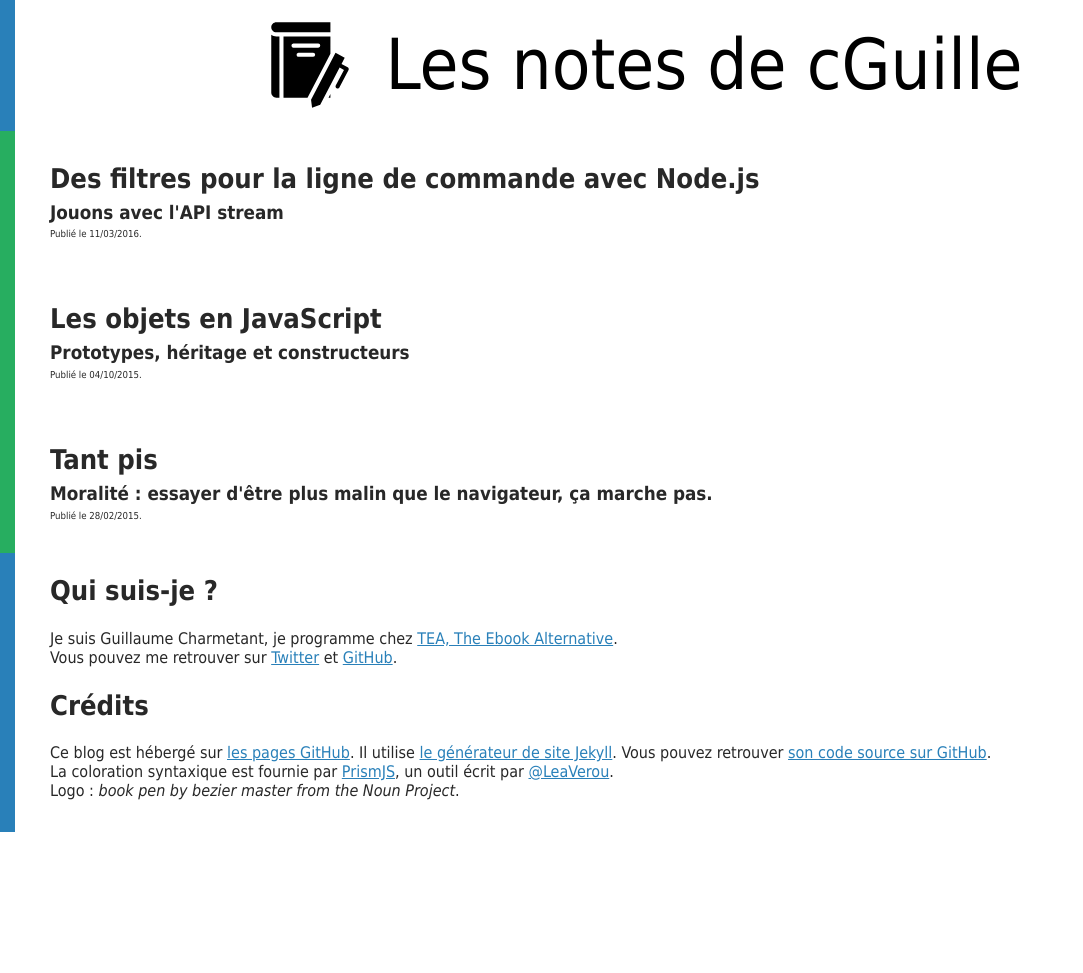
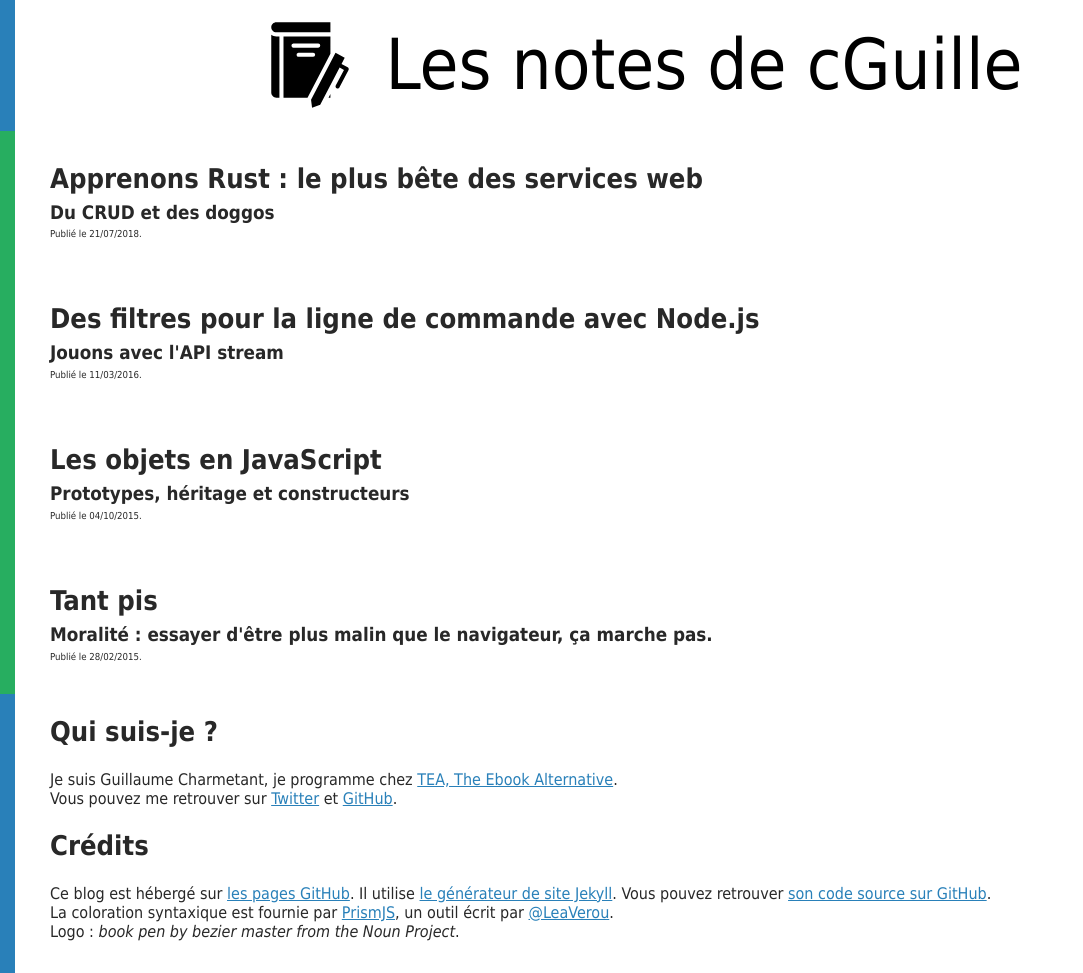
Before and after one commit to cGuille/cGuille.github.io, a Jekyll site: the page built from index.html, in a window 1280 px wide. Shown: the whole page, without its empty margins (0-1083 px from the left). Built offline with Jekyll 4.4.1, drawn with Linux system fonts in a browser that asks for light colours; before the commit the page ends 900 px from its top, so only the background shows below that; part of the change alters nothing that is shown.

Commit message:
add doggos CRUD post

```diff
--- /dev/null
+++ b/_posts/2018-07-21-apprendre-rust-http-crud.html
@@ -0,0 +1,504 @@
+---
+layout: post
+title: "Apprenons Rust : le plus bête des services web"
+subtitle: "Du CRUD et des doggos"
+keywords: ['Rust', 'HTTP', 'REST', 'actix', 'actix-web']
+---
+
+<h2>Introduction</h2>
+
+<p>
+    À des fins d'apprentissage, je souhaite créer un microservice HTTP très simple en Rust.
+    Par très simple j'entends : faire du CRUD sur une ressource. Je vais donc écrire ici
+    petit à petit mes notes pour mettre en place une API de gestion de doggos. Pourquoi une
+    API de gestion de doggos ? <i>Well, because I can</i>.
+</p>
+
+<p>
+    Le but du jeu est est d'obtenir un service web permettant au minimum d'enregistrer et lire
+    des informations sur des doggos à l'aide des routes suivantes :
+</p>
+
+<table>
+    <thead>
+        <tr>
+            <th>Méthode</th>
+            <th>Chemin</th>
+            <th>Description</th>
+        </tr>
+    </thead>
+    <tbody>
+        <tr>
+            <td class="mono">POST</td>
+            <td class="mono">/doggos</td>
+            <td>
+                Enregistre les informations sur un doggo,
+                passées en JSON dans le corps de la requête.
+            </td>
+        </tr>
+        <tr>
+            <td class="mono">GET</td>
+            <td class="mono">/doggos/:doggo_id</td>
+            <td>
+                Récupère les informations sur un doggo.
+            </td>
+        </tr>
+    </tbody>
+</table>
+
+<h2>Mise en place du projet</h2>
+
+<p>
+    On commence par créer un projet Cargo. Cargo est l'outil de build et de gestion de dépendances fourni
+    avec la chaine d'outils de Rust.
+</p>
+
+<pre><code class="language-bash"># L'argument `--bin` permet de préciser qu'on souhaite créer un binaire et non une bibliothèque
+cargo init --bin doggos
+
+cd doggos
+cargo run
+</code></pre>
+
+<p>
+    Le seul framework web que j'ai déjà un peu pratiqué lors de ma découverte du langage n'étant plus
+    maintenu, j'ai choisi d'essayer <a href="https://actix.rs">actix-web</a> qui semble aujourd'hui
+    l'un des choix les plus populaires.<br />
+    On ajoute donc la dépendance dans le <span class="mono">Cargo.toml</span>, puis on prend le code
+    d'exemple. du framework pour transformer notre hello world de la console en hello world over HTTP.
+    Voici à quoi ressemble désormais notre <span class="mono">main</span> :
+</p>
+
+<pre><code class="language-rust">extern crate actix_web;
+use actix_web::{server, App, HttpRequest};
+
+fn index(_req: HttpRequest) -&gt; &'static str {
+    "Hello world!"
+}
+
+fn main() {
+    server::new(|| App::new().resource("/", |r| r.f(index)))
+        .bind("127.0.0.1:8088")
+        .unwrap()
+        .run();
+}
+</code></pre>
+
+<h2>Des doggos !</h2>
+
+<p>
+    Nous allons manipuler des doggos, il est donc temps de définir une structure pour les représenter :
+</p>
+
+<pre><code class="language-rust">struct Doggo {
+    id: String,
+    name: String,
+}
+</code></pre>
+
+<p>
+    Comme discuté dans l'introduction, on souhaite disposer de deux routes différentes. L'une d'entre-elles
+    nécessite de parser du JSON représentant un doggo. On ajoute donc en dépendance serde et serde_derive,
+    et on dérive le trait <span class="mono">Deserialize</span> sur notre structure :
+</p>
+
+<pre><code class="language-rust">#[derive(Deserialize)]
+struct Doggo {
+// …
+</code></pre>
+
+On peut désormais définir nos routes, et dans chacuns de leurs handlers, extraire les informations
+nécessaires à leur traitement. Voici à quoi ressemble désormais notre <span class="mono">main.rs</span> :
+
+<pre><code class="language-rust">extern crate actix_web;
+#[macro_use] extern crate serde_derive;
+use actix_web::{server, http, App, Path, Json};
+
+#[derive(Deserialize)]
+struct Doggo {
+    id: String,
+    name: String,
+}
+
+fn register_doggo(doggo: Json&lt;Doggo&gt;) -&gt; String {
+    format!("Welcome {}! Good boy.", doggo.name)
+}
+
+fn fetch_doggo(path: Path&lt;(String,)&gt;) -&gt; String {
+    format!("Hello again, good boy {}!", path.0)
+}
+
+fn main() {
+    let server = server::new(||
+        App::new()
+            .resource("/doggos", |r| r.method(http::Method::POST).with(register_doggo))
+            .resource("/doggos/{doggo_id}", |r| r.method(http::Method::GET).with(fetch_doggo))
+    );
+
+    server.bind("127.0.0.1:8088").unwrap().run();
+}
+</code></pre>
+
+On peut tester notre serveur web avec les commandes <a href="https://httpie.org/">HTTPie</a> suivantes :
+<pre><code class="language-bash"># Register:
+http -v POST localhost:8088/doggos &lt;&lt;JSON
+{
+    "id": "963766e8-2b4a-4e4b-a4c6-1e09a16509c9",
+    "name": "Rantanplan"
+}
+JSON
+
+# Fetch:
+http -v localhost:8088/doggos/963766e8-2b4a-4e4b-a4c6-1e09a16509c9
+</code></pre>
+
+On obtient alors les flux HTTP suivants :
+
+<pre><code class="language-http">POST /doggos HTTP/1.1
+Accept: application/json
+Accept-Encoding: gzip, deflate
+Connection: keep-alive
+Content-Length: 79
+Content-Type: application/json
+Host: localhost:8088
+User-Agent: HTTPie/0.9.2
+
+{
+    "id": "963766e8-2b4a-4e4b-a4c6-1e09a16509c9",
+    "name": "Rantanplan"
+}
+
+HTTP/1.1 200 OK
+content-length: 29
+content-type: text/plain; charset=utf-8
+date: Sun, 22 Jul 2018 07:30:31 GMT
+
+Welcome Rantanplan! Good boy.
+</code></pre>
+
+<pre><code class="language-http">GET /doggos/963766e8-2b4a-4e4b-a4c6-1e09a16509c9 HTTP/1.1
+Accept: */*
+Accept-Encoding: gzip, deflate
+Connection: keep-alive
+Host: localhost:8088
+User-Agent: HTTPie/0.9.2
+
+HTTP/1.1 200 OK
+content-length: 59
+content-type: text/plain; charset=utf-8
+date: Sun, 22 Jul 2018 07:31:00 GMT
+
+Hello again, good boy 963766e8-2b4a-4e4b-a4c6-1e09a16509c9!
+</code></pre>
+
+<p>
+    Comme vous l'avez remarqué, on n'arrive pas encore vraiment à récupérer les informations
+    de notre cher doggo. C'est parce qu'on n'a pas encore de persistance dans notre
+    application.
+</p>
+
+<h2>Conserver l'état de l'application</h2>
+
+<p>
+    Nous allons donc introduire une notion de <i>repository</i> :
+</p>
+
+<pre><code class="language-rust">struct InMemoryDoggoRepository {
+    map: HashMap&lt;String, Doggo&gt;,
+}
+
+impl InMemoryDoggoRepository {
+    pub fn new() -&gt; InMemoryDoggoRepository {
+        InMemoryDoggoRepository {
+            map: HashMap::new(),
+        }
+    }
+
+    fn save(&mut self, doggo: Doggo) {
+        self.map.insert(doggo.id.to_owned(), doggo.to_owned());
+    }
+
+    fn find(&self, doggo_id: &String) -&gt; Option&lt;Doggo&gt; {
+        match self.map.get(doggo_id) {
+            None =&gt; None,
+            Some(doggo) =&gt; Some(doggo.to_owned()),
+        }
+    }
+}
+</code></pre>
+
+<p>
+    La dernière chose dont nous avons besoin pour terminer notre application, c'est de
+    pouvoir partager un <i>repository</i> entre nos différents handlers. Nous allons donc créer un
+    état pour notre application. Cet état contiendra le <i>repository</i> et nous permettra de
+    l'utiliser dans le traitement des différentes requêtes.
+</p>
+
+<pre><code class="language-rust">// On définit notre état partagé:
+struct AppState {
+    repo: InMemoryDoggoRepository,
+}
+
+// …
+
+// On initialise l'état partagé lors de la création de l'application:
+App::with_state(AppState { repo: InMemoryDoggoRepository::new() })
+</code></pre>
+
+<p>
+    Seulement, cela va malheureusement être un petit peu plus compliqué que cela. En effet,
+    le framework traite les requêtes en parallèle dans plusieurs <i>thread</i>. La
+    documentation indique d'ailleurs :
+</p>
+
+<blockquote cite="https://actix.rs/docs/application/#state">
+    Note : le serveur HTTP requiert une <i>factory</i> d'application plutôt qu'une instance d'application.
+    Il construit une instance d'application pour chaque <i>thread</i>, ce qui signifie que l'état de l'application
+    doit être construit plusieurs fois. Si vous avez besoin de partager l'état entre différents <i>thread</i>,
+    il faudra utiliser un objet partagé, par exemple avec le type <span class="mono">Arc</span>.
+</blockquote>
+<cite>La documentation du framework actix-web, maladroitement traduite par mes soins.</cite>
+
+<p>
+    De notre côté, le type <span class="mono">Arc</span> ne suffira pas. Il s'agit en effet d'un type permettant
+    de conserver une référence vers un objet avec un système de comptage de références (le « rc » de Arc correspond à
+    <i>Reference Counted</i>) compatible avec un environnement concurrent (le « A » de Arc correspond à
+    <i>Atomically</i>).<br />
+    Notre problème avec <span class="mono">Arc</span> est décrit dès le début de la documentation du type :
+</p>
+
+<blockquote cite="https://doc.rust-lang.org/std/sync/struct.Arc.html">
+    Par défaut, les références partagées sont immuables en Rust, et <span class="mono">Arc</span> n'y fait pas
+    exception : vous ne pouvez pas obtenir une référence modifiable vers les données contenues par un
+    <span class="mono">Arc</span>. Si vous avez besoin de modifier à travers un <span class="mono">Arc</span>,
+    utilisez <span class="mono">Mutex</span>, <span class="mono">RwLock</span>, ou un des types
+    <span class="mono">Atomic</span>.
+</blockquote>
+<cite>La documentation du type <span class="mono">Arc</span>, maladroitement traduite par mes soins.</cite>
+
+<p>
+    Je passe sur les types atomiques, qui ne me semblent pas adaptés.
+    Nous avons donc le choix entre utiliser un Mutex, qui permet de n'accéder aux données qu'après avoir obtenu
+    un verrou, ou bien un RwLock. Nous allons choisir cette dernière solution, qui est similaire à un Mutex mais
+    qui permet de distinguer les verrous en lecture et en écriture. C'est pertinent dans notre cas où nous avons
+    un handler qui va écrire des données, et un autre qui ne fera que lire : inutile de bloquer l'accès aux
+    données dans les moments où nous ne faisons que de la lecture.<br />
+    Toutefois, un RwLock ne suffit pas ! Il permet bel et bien de partager les données de façon sûre, mais il
+    doit lui-même être partagé entre plusieurs threads. Pour cela on peut en revanche utiliser un Arc. Voici
+    le code complet de notre <span class="mono">main.rs</span> une fois que c'est fait :
+</p>
+
+<pre><code class="language-rust">extern crate actix_web;
+#[macro_use] extern crate serde_derive;
+
+use actix_web::{server, http, HttpResponse, Responder, App, State, Path, Json};
+use std::collections::HashMap;
+use std::sync::{Arc, RwLock};
+
+#[derive(Clone,Deserialize)]
+struct Doggo {
+    id: String,
+    name: String,
+}
+
+struct InMemoryDoggoRepository {
+    map: HashMap&lt;String, Doggo&gt;,
+}
+
+impl InMemoryDoggoRepository {
+    pub fn new() -&gt; InMemoryDoggoRepository {
+        InMemoryDoggoRepository {
+            map: HashMap::new(),
+        }
+    }
+
+    fn save(&mut self, doggo: Doggo) {
+        self.map.insert(doggo.id.to_owned(), doggo.to_owned());
+    }
+
+    fn find(&self, doggo_id: &String) -&gt; Option&lt;Doggo&gt; {
+        match self.map.get(doggo_id) {
+            None =&gt; None,
+            Some(doggo) =&gt; Some(doggo.to_owned()),
+        }
+    }
+}
+
+struct AppState {
+    locked_repo: Arc&lt;RwLock&lt;InMemoryDoggoRepository&gt;&gt;,
+}
+
+fn register_doggo((state, json_doggo): (State&lt;AppState&gt;, Json&lt;Doggo&gt;)) -&gt; impl Responder {
+    let mut repo = state.locked_repo.write().unwrap();
+
+    repo.save(json_doggo.into_inner().to_owned());
+
+    HttpResponse::Ok()
+}
+
+fn fetch_doggo((state, path) : (State&lt;AppState&gt;, Path&lt;(String,)&gt;)) -&gt; impl Responder {
+    let repo = state.locked_repo.read().unwrap();
+
+    match repo.find(&path.0) {
+        None =&gt; HttpResponse::NotFound().body("oops"),
+        Some(doggo) =&gt; HttpResponse::Ok().body(doggo.name),
+    }
+}
+
+fn main() {
+    let locked_repo = Arc::new(RwLock::new(InMemoryDoggoRepository::new()));
+
+    let server = server::new(move ||
+        App::with_state(AppState { locked_repo: Arc::clone(&locked_repo) })
+            .resource("/doggos", |r| r.method(http::Method::POST).with(register_doggo))
+            .resource("/doggos/{doggo_id}", |r| r.method(http::Method::GET).with(fetch_doggo))
+    );
+
+    server.bind("127.0.0.1:8088").unwrap().run();
+}
+</code></pre>
+
+<h2>Finitions</h2>
+
+<p>
+    En dérivant le <span class="mono">trait</span> <span class="mono">Serialize</span> en plus de
+    <span class="mono">Deserialize</span>, on peut facilement renvoyer du JSON dans les reponses. <br />
+</p>
+
+<h2>Résultat</h2>
+
+<p>
+    Le code complet est disponible <a href="https://github.com/cGuille/doggos">sur GitHub</a>.
+</p>
+
+<p>
+    On peut tester un worflow d'appels d'API :
+</p>
+
+<pre><code class="language-bash"># On essaie de récupérer un doggo qui n'existe pas:
+http -v localhost:8088/doggos/963766e8-2b4a-4e4b-a4c6-1e09a16509c9
+
+# Ensuite on enregistre un doggo:
+http -v POST localhost:8088/doggos &lt;&lt;JSON
+{
+    "id": "963766e8-2b4a-4e4b-a4c6-1e09a16509c9",
+    "name": "Rantanplan"
+}
+JSON
+
+# On récupère ses infos:
+http -v localhost:8088/doggos/963766e8-2b4a-4e4b-a4c6-1e09a16509c9
+
+# On modifie notre doggo:
+http -v POST localhost:8088/doggos &lt;&lt;JSON
+{
+    "id": "963766e8-2b4a-4e4b-a4c6-1e09a16509c9",
+    "name": "Rantanplan, good boy"
+}
+JSON
+
+# Puis on vérifie que ses infos on bien été mises à jour:
+http -v localhost:8088/doggos/963766e8-2b4a-4e4b-a4c6-1e09a16509c9
+</code></pre>
+
+<p>
+    Voici les flux HTTP correspondant :
+</p>
+
+<pre><code class="language-http">GET /doggos/963766e8-2b4a-4e4b-a4c6-1e09a16509c9 HTTP/1.1
+Accept: */*
+Accept-Encoding: gzip, deflate
+Connection: keep-alive
+Host: localhost:8088
+User-Agent: HTTPie/0.9.2
+
+HTTP/1.1 404 Not Found
+content-length: 0
+date: Sun, 22 Jul 2018 10:06:54 GMT
+</code></pre>
+
+<pre><code class="language-http">POST /doggos HTTP/1.1
+Accept: application/json
+Accept-Encoding: gzip, deflate
+Connection: keep-alive
+Content-Length: 79
+Content-Type: application/json
+Host: localhost:8088
+User-Agent: HTTPie/0.9.2
+
+{
+    "id": "963766e8-2b4a-4e4b-a4c6-1e09a16509c9",
+    "name": "Rantanplan"
+}
+
+HTTP/1.1 200 OK
+content-length: 65
+content-type: application/json
+date: Sun, 22 Jul 2018 10:07:51 GMT
+
+{
+    "id": "963766e8-2b4a-4e4b-a4c6-1e09a16509c9",
+    "name": "Rantanplan"
+}
+</code></pre>
+
+<pre><code class="language-http">GET /doggos/963766e8-2b4a-4e4b-a4c6-1e09a16509c9 HTTP/1.1
+Accept: */*
+Accept-Encoding: gzip, deflate
+Connection: keep-alive
+Host: localhost:8088
+User-Agent: HTTPie/0.9.2
+
+HTTP/1.1 200 OK
+content-length: 65
+content-type: application/json
+date: Sun, 22 Jul 2018 10:08:19 GMT
+
+{
+    "id": "963766e8-2b4a-4e4b-a4c6-1e09a16509c9",
+    "name": "Rantanplan"
+}
+</code></pre>
+
+<pre><code class="language-http">POST /doggos HTTP/1.1
+Accept: application/json
+Accept-Encoding: gzip, deflate
+Connection: keep-alive
+Content-Length: 89
+Content-Type: application/json
+Host: localhost:8088
+User-Agent: HTTPie/0.9.2
+
+{
+    "id": "963766e8-2b4a-4e4b-a4c6-1e09a16509c9",
+    "name": "Rantanplan, good boy"
+}
+
+HTTP/1.1 200 OK
+content-length: 75
+content-type: application/json
+date: Sun, 22 Jul 2018 10:08:50 GMT
+
+{
+    "id": "963766e8-2b4a-4e4b-a4c6-1e09a16509c9",
+    "name": "Rantanplan, good boy"
+}
+</code></pre>
+
+<pre><code class="language-http">GET /doggos/963766e8-2b4a-4e4b-a4c6-1e09a16509c9 HTTP/1.1
+Accept: */*
+Accept-Encoding: gzip, deflate
+Connection: keep-alive
+Host: localhost:8088
+User-Agent: HTTPie/0.9.2
+
+HTTP/1.1 200 OK
+content-length: 75
+content-type: application/json
+date: Sun, 22 Jul 2018 10:09:06 GMT
+
+{
+    "id": "963766e8-2b4a-4e4b-a4c6-1e09a16509c9",
+    "name": "Rantanplan, good boy"
+}
+</code></pre>
--- a/assets/stylesheets/stylesheet.css
+++ b/assets/stylesheets/stylesheet.css
@@ -128,6 +128,10 @@ a:hover {
   line-height: 1.3;
 }
 
+.mono {
+  font-family: Consolas, Monaco, monospace;
+}
+
 table {
   border-collapse: collapse;
   margin: auto;
```
